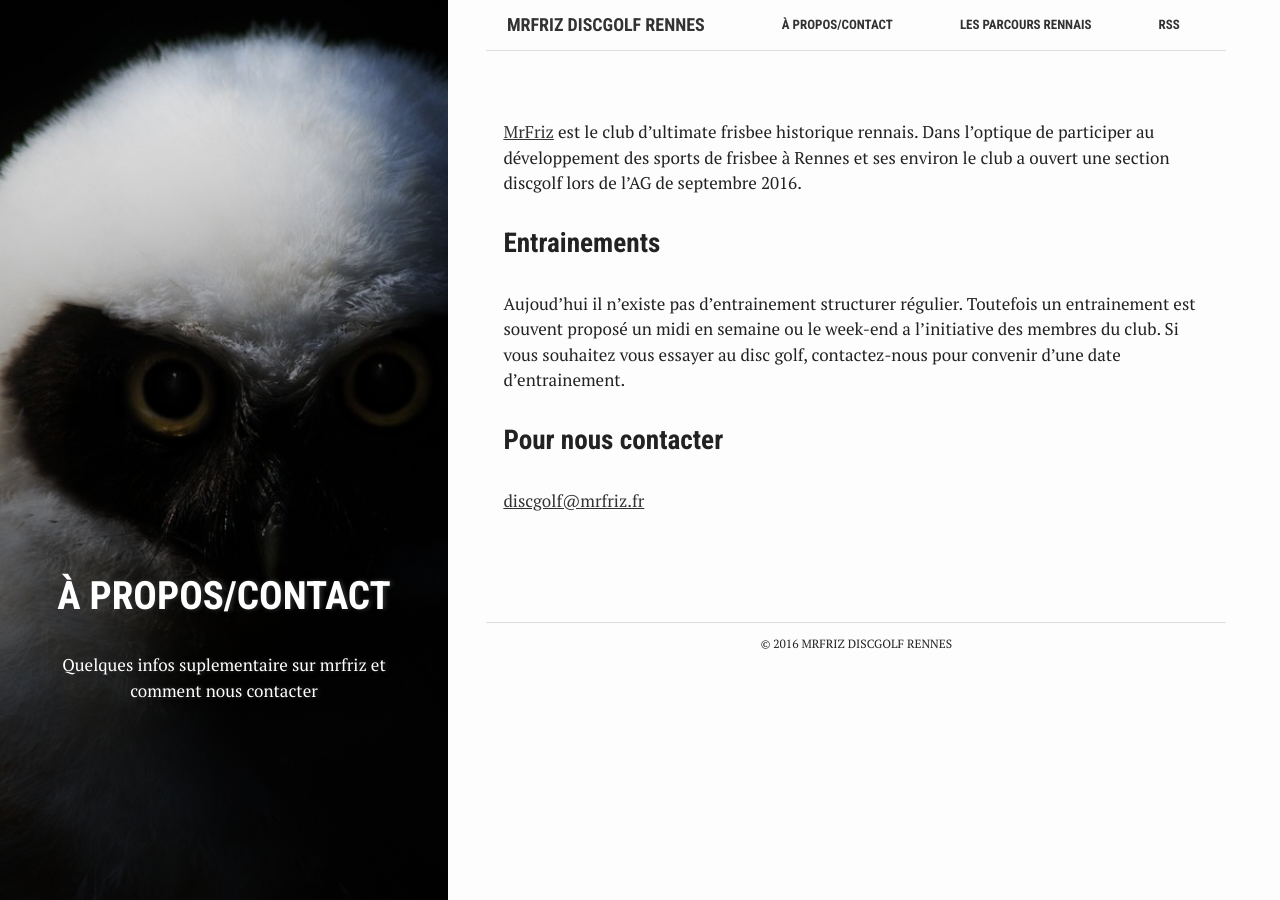
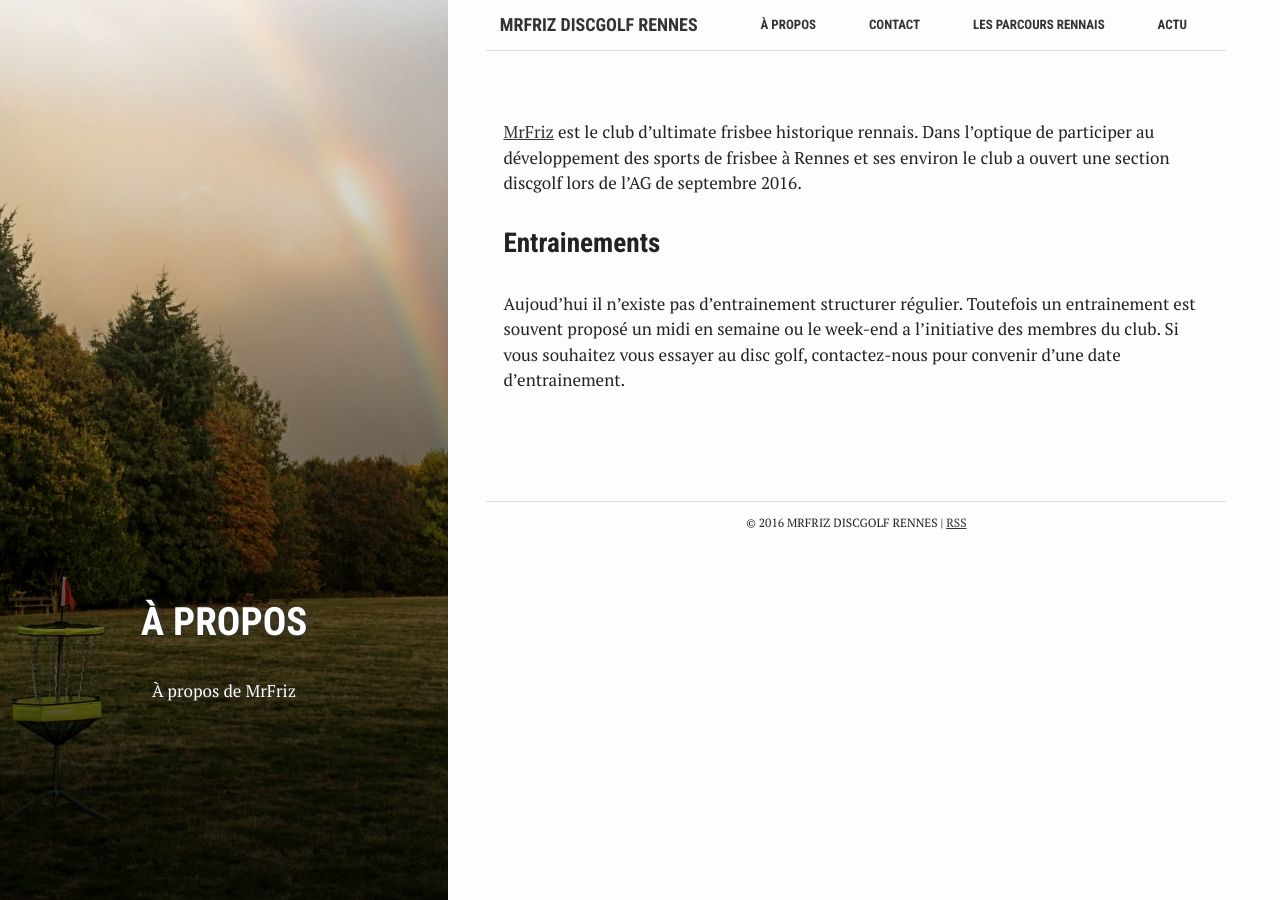
Before and after one commit to MrFriz/discgolf, a Jekyll site: the page built from about.md, in a window 1280 px wide. Built offline with Jekyll 4.4.1, drawn with Linux system fonts in a browser that asks for light colours.

Commit message:
On ajoute des page et on fix quelques bug

```diff
--- a/_includes/aside.html
+++ b/_includes/aside.html
@@ -1,7 +1,7 @@
 {% if page.bg %}
   <aside class="sidebar" role="note" style="background-image: url({{ site.url }}{{site.baseurl}}{{ site.images }}/{{ page.bg }})">
 {% else %}
-  <aside class="sidebar" role="note" style="background-image: url({{ site.url }}{{ site.images }}/bg.svg)">
+  <aside class="sidebar" role="note" style="background-image: url({{ site.url }}{{site.baseurl}}{{ site.images }}/{{ site.default_bg }})">
 {% endif %}
 
   <div class="cover">
--- a/_includes/footer.html
+++ b/_includes/footer.html
@@ -1,4 +1,4 @@
 <footer class="blog-footer content-wrapper">
-  <p>&copy; <span class="full-year"></span> {{ site.title }}</p>
+  <p>&copy; <span class="full-year"></span> {{ site.title }}</p> | <a href="{{ "/feed.xml" | prepend: site.baseurl }}">RSS</a>
 </footer>
 <script src="{{ site.baseurl }}/assets/js/scripts.js"></script>
--- a/_includes/header.html
+++ b/_includes/header.html
@@ -12,7 +12,7 @@
       {% endif %}
     {% endfor %}
 
-    <a href="{{ "/feed.xml" | prepend: site.baseurl }}">RSS</a>
+    <!--<a href="{{ "/feed.xml" | prepend: site.baseurl }}">RSS</a>-->
 
     <label for="menu-checkbox" class="toggle-button" data-open="☰" data-close="☰" onclick></label>
   </nav>
--- a/about.md
+++ b/about.md
@@ -1,10 +1,9 @@
 ---
-bg: "owl.jpg"
 layout: page
-title: "À propos/Contact"
-crawlertitle: "Contact & info MrFriz"
+title: "À propos"
+crawlertitle: "À propos de MrFriz"
 permalink: /about/
-summary: "Quelques infos suplementaire sur mrfriz et comment nous contacter"
+summary: "À propos de MrFriz"
 active: about
 ---
 [MrFriz](http://www.mrfriz.fr) est le club d'ultimate frisbee historique rennais. Dans l'optique de participer au développement des sports de frisbee à Rennes et ses environ le club a ouvert une section discgolf lors de l'AG de septembre 2016.
@@ -12,6 +11,3 @@ active: about
 ### Entrainements
 Aujoud'hui il n'existe pas d'entrainement structurer régulier.
 Toutefois un entrainement est souvent proposé un midi en semaine ou le week-end a l'initiative des membres du club. Si vous souhaitez vous essayer au disc golf, contactez-nous pour convenir d'une date d'entrainement.
-
-### Pour nous contacter
-[discgolf@mrfriz.fr](mailto:discgolf@mrfriz.fr)
```
Also changed, not shown: contact.md (added, +11 -0 lines), news.md (added, +11 -0 lines).
